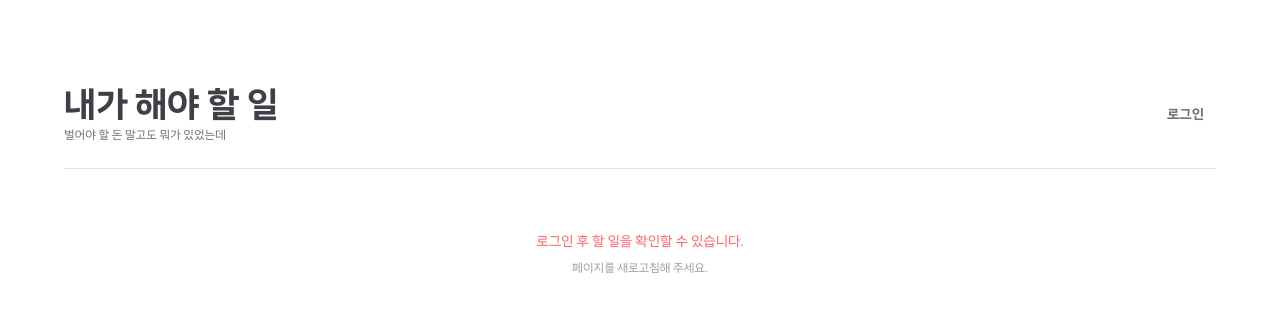
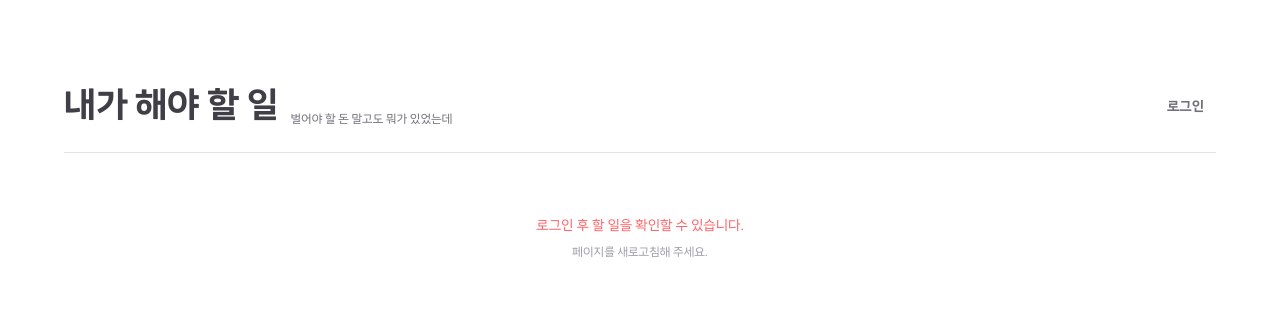
Before and after one commit to zxcv2987/bincha, a Next.js app: page / in a window 1280 px wide. Shown: the top 312 px of the page. Built offline with nearby package versions, Linux system fonts and the light colour scheme; no server answers.

Commit message:
fix: 헤더 부제 배치 복원

```diff
--- a/features/shared/components/Header.tsx
+++ b/features/shared/components/Header.tsx
@@ -11,16 +11,14 @@ export default async function Header() {
       <Link
         href="/"
         aria-label="내가 해야 할 일 홈"
-        className="min-w-0 rounded-lg focus-visible:ring-2 focus-visible:ring-brand-500 focus-visible:ring-offset-2 focus-visible:outline-none"
+        className="flex min-w-0 items-end gap-3 rounded-lg focus-visible:ring-2 focus-visible:ring-brand-500 focus-visible:ring-offset-2 focus-visible:outline-none"
       >
-        <div className="min-w-0">
-          <h1 className="truncate text-2xl font-semibold text-zinc-700 sm:text-4xl">
-            내가 해야 할 일
-          </h1>
-          <span className="block truncate text-xs font-medium text-zinc-500">
-            벌어야 할 돈 말고도 뭐가 있었는데
-          </span>
-        </div>
+        <h1 className="min-w-0 truncate text-2xl font-semibold text-zinc-700 sm:text-4xl">
+          내가 해야 할 일
+        </h1>
+        <span className="min-w-0 truncate text-xs font-medium text-zinc-500">
+          벌어야 할 돈 말고도 뭐가 있었는데
+        </span>
       </Link>
 
       <div className="flex shrink-0 items-center">
```
